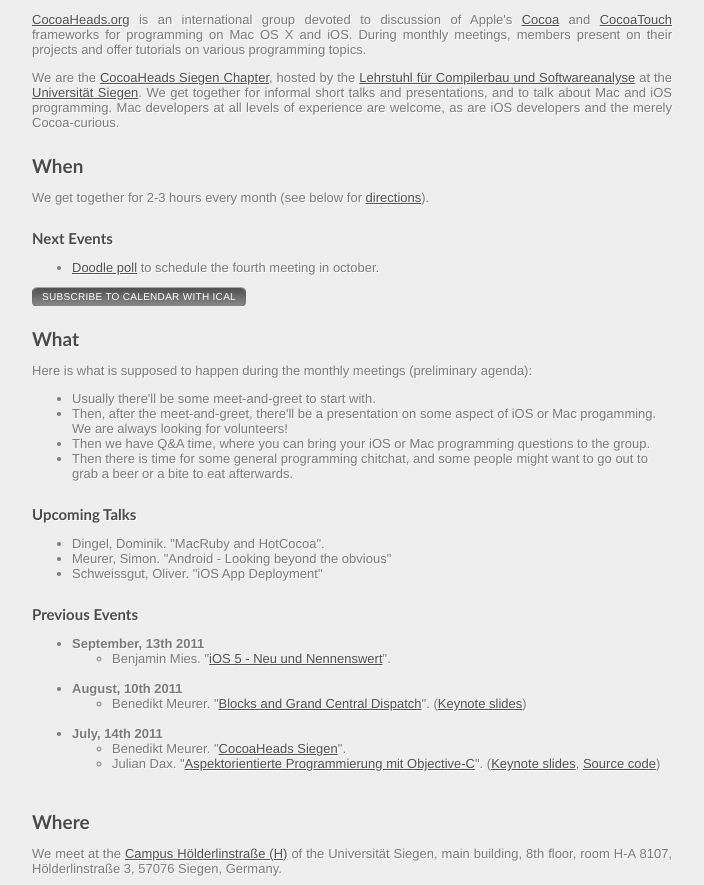
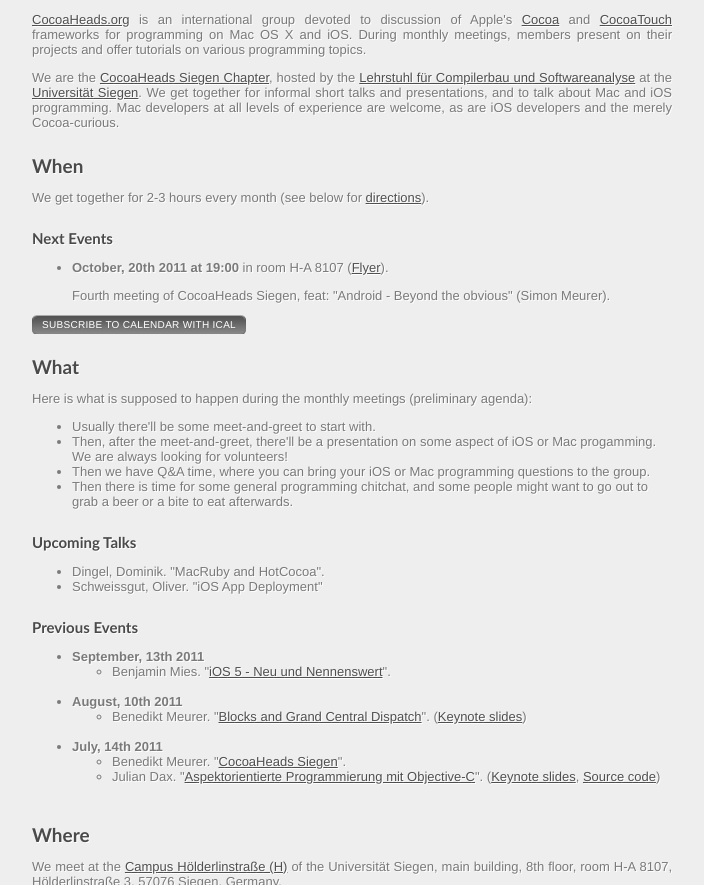
Before and after one commit to bmeurer/cocoaheads.informatik.uni-siegen.de, a Jekyll site: the page built from index.html, in a window 1280 px wide and 900 px high, scrolled down 578 px, cut to the strip 0-885 px from the top of the window. Shown: the whole strip, without its empty margins (118-822 px from the left). Built offline with Jekyll 4.4.1, drawn with Linux system fonts in a browser that asks for light colours; nearby versions of some CDN libraries; Markdown is read by kramdown in place of the engine named in the settings; some of the changed lines change nothing that is shown.

Commit message:
Next meeting.

```diff
--- a/index.html
+++ b/index.html
@@ -43,21 +43,21 @@
 <p>
   <ul>
     <li>
+<!--
       <p>
         <a href="http://www.doodle.com/sv9wn2pwigqa4ek9">Doodle poll</a> to
         schedule the fourth meeting in october.
       </p>
-<!--
+-->
       <p>
-        <strong>September, 13th 2011 at 19:00</strong> in room H-A 8107
-        (<a href="files/flyer-cocoaheads-201109.pdf">Flyer</a>).
+        <strong>October, 20th 2011 at 19:00</strong> in room H-A 8107
+        (<a href="files/flyer-cocoaheads-201110.pdf">Flyer</a>).
       </p>
       <p>
-        Third meeting of CocoaHeads Siegen, feat:
-        &quot;iOS 5 - New and Noteworthy&quot;
-        (Benjamin Mies).
+        Fourth meeting of CocoaHeads Siegen, feat:
+        &quot;Android - Beyond the obvious&quot;
+        (Simon Meurer).
       </p>
--->
     </li>
   </ul>
 </p>
@@ -99,10 +99,6 @@
     <li>
       Dingel, Dominik.
       &quot;MacRuby and HotCocoa&quot;.
-    </li>
-    <li>
-      Meurer, Simon.
-      &quot;Android - Looking beyond the obvious&quot;
     </li>
     <li>
       Schweissgut, Oliver.
```
Also changed, not shown: 1 other file.
